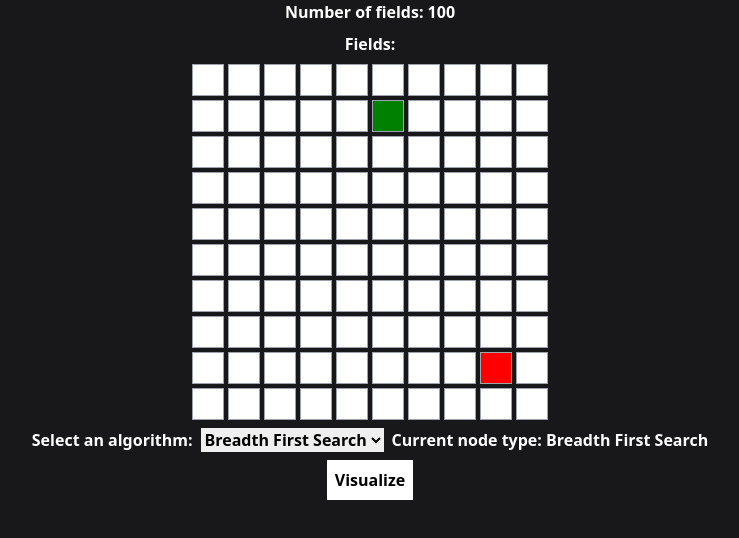
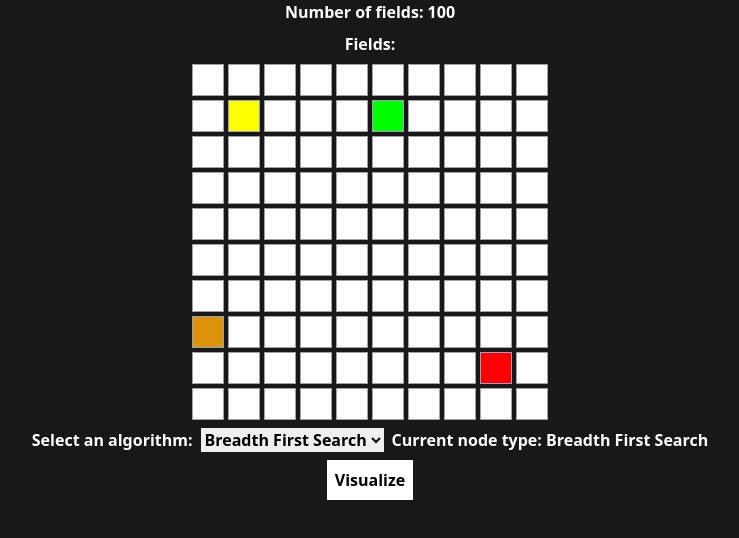
Before and after one commit to timii/pathfinder, a SvelteKit app: page / in a window 1280 px wide. Shown: the top 538 px of the page, without its empty margins (270-1009 px from the left). Built offline with nearby package versions, Linux system fonts and the light colour scheme.

Commit message:
feat: add path prop to fieldData

```diff
--- a/src/algorithms/utils.ts
+++ b/src/algorithms/utils.ts
@@ -2,13 +2,13 @@ import type { IField, IFieldProp } from "../interfaces/Field";
 
 // function to return the indeces of a given field
 export function getFieldPosition(grid: IField[][], property: IFieldProp): { firstIndex: number, secondIndex: number } | undefined {
-    console.log("getFieldPosition -> grid:", grid)
+    // console.log("getFieldPosition -> grid:", grid)
     for (var i = 0; i < grid.length; i++) {
         var index = grid[i].findIndex(field => field[property] === true);
         if (index > -1) {
-            let start = { firstIndex: i, secondIndex: index };
-            console.log("getFieldPosition -> start in for loop:", start)
-            return start
+            let pos = { firstIndex: i, secondIndex: index };
+            // console.log("getFieldPosition -> pos in for loop:", pos)
+            return pos
         }
     }
     return undefined
--- a/src/components/Field.svelte
+++ b/src/components/Field.svelte
@@ -1,61 +1,91 @@
 <script lang="ts">
-    import { onMount } from "svelte";
+    import { afterUpdate, onMount } from "svelte";
     import type { IField, IFieldProp } from "../interfaces/Field";
     import { currentGrid } from "../store/store";
 
-    export let fieldData = {
+    export let fieldData: IField = {
         start: false,
         finish: false,
         wall: false,
-        walkedOver: false,
+        searched: false,
+        path: false,
     };
     export let firstIndex: number;
     export let secondIndex: number;
 
     const nodeColorMap = new Map<string, string>([
-        ["wall", "blue"],
-        ["start", "green"],
-        ["finish", "red"],
-        ["default", "white"],
+        ["wall", "#0000FF"],
+        ["start", "#00FF00"],
+        ["finish", "#FF0000"],
+        ["searched", "#FFFF00"],
+        ["path", "#db9409"],
+        ["default", "#FFFFFF"],
     ]);
 
-    let color = "white";
+    let color = "";
     let nodeType = "";
     let nodeSet =
         fieldData.start ||
         fieldData.finish ||
-        fieldData.walkedOver ||
+        fieldData.searched ||
         fieldData.wall;
     let startOrFinishNode = fieldData.start || fieldData.finish;
 
-    console.log(
-        "fieldData -> start:",
-        fieldData.start,
-        "finish:",
-        fieldData.finish,
-        "wall:",
-        fieldData.wall,
-        "walkedOver:",
-        fieldData.walkedOver,
-        "firstIndex:",
-        firstIndex,
-        "secondIndex:",
-        secondIndex,
-        "\n----------------------------------------------------------------"
-    );
+    // console.log(
+    //     "fieldData -> start:",
+    //     fieldData.start,
+    //     "finish:",
+    //     fieldData.finish,
+    //     "wall:",
+    //     fieldData.wall,
+    //     "searched:",
+    //     fieldData.searched,
+    //     "firstIndex:",
+    //     firstIndex,
+    //     "secondIndex:",
+    //     secondIndex,
+    //     "\n----------------------------------------------------------------"
+    // );
+
+    afterUpdate(() => {
+        console.log("afterUpdate called -> fieldData:", fieldData);
+        setFieldColor();
+    });
 
     onMount(() => {
+        setFieldColor();
+    });
+
+    function setFieldColor() {
         // nodeType = $selectedNodeType;
 
         // check if start or finish value is true in fieldData to then change color accordingly
         // console.log("onMount called -> fieldData:", fieldData);
+        if (
+            !fieldData.start &&
+            !fieldData.finish &&
+            !fieldData.searched &&
+            !fieldData.path &&
+            !fieldData.wall
+        ) {
+            color = nodeColorMap.get("default")!;
+        }
         if (fieldData.start) {
             color = nodeColorMap.get("start")!;
         }
         if (fieldData.finish) {
             color = nodeColorMap.get("finish")!;
         }
-    });
+        if (fieldData.wall) {
+            color = nodeColorMap.get("wall")!;
+        }
+        if (fieldData.searched) {
+            color = nodeColorMap.get("searched")!;
+        }
+        if (fieldData.path) {
+            color = nodeColorMap.get("path")!;
+        }
+    }
 
     // function to write the grid with the changed field into the store
     function setGrid(value: boolean) {
--- a/src/components/Grid.svelte
+++ b/src/components/Grid.svelte
@@ -18,7 +18,8 @@
         start: false,
         finish: false,
         wall: false,
-        walkedOver: false,
+        searched: false,
+        path: false,
     };
     const rows = 10;
     const cols = 10;
@@ -63,6 +64,8 @@
     // set a fixed start and finsish field
     fields[1][5] = { ...fields[1][5], start: true };
     fields[8][8] = { ...fields[8][8], finish: true };
+    fields[1][1] = { ...fields[1][1], searched: true };
+    fields[7][0] = { ...fields[7][0], path: true };
 
     console.log(
         "fields after:",
@@ -86,7 +89,7 @@
 
 <h2>Fields:</h2>
 <div class="flex flex-col gap-1">
-    {#each fields as row, i}
+    {#each $currentGrid as row, i}
         <div class="flex flex-row gap-1">
             {#each row as col, j}
                 <Field fieldData={col} firstIndex={i} secondIndex={j} />
--- a/src/interfaces/Field.ts
+++ b/src/interfaces/Field.ts
@@ -2,8 +2,8 @@
 //     [start: string]: boolean;
 //     [finish: string]: boolean;
 //     wall: boolean;
-//     walkedOver: boolean;
+//     searched: boolean;
 // }
-export type IFieldProp = 'start' | 'finish' | 'wall' | 'walkedOver'
+export type IFieldProp = 'start' | 'finish' | 'wall' | 'searched' | 'path'
 
 export type IField = { [key in IFieldProp]: boolean }
```
